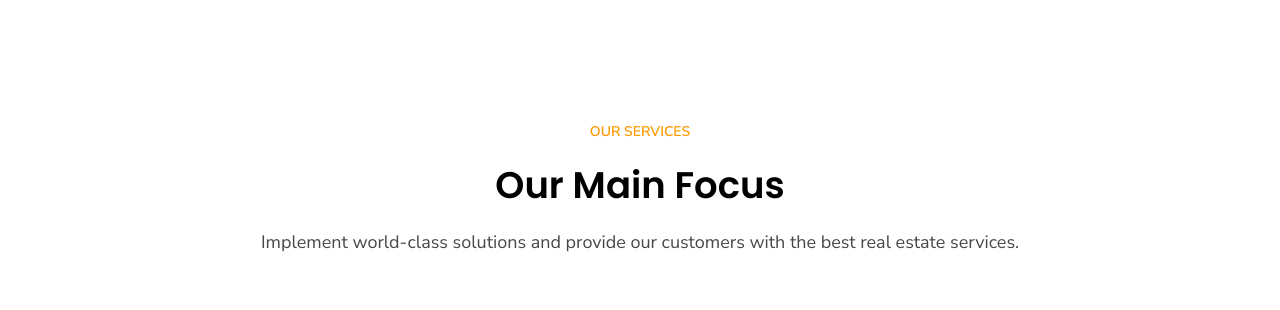
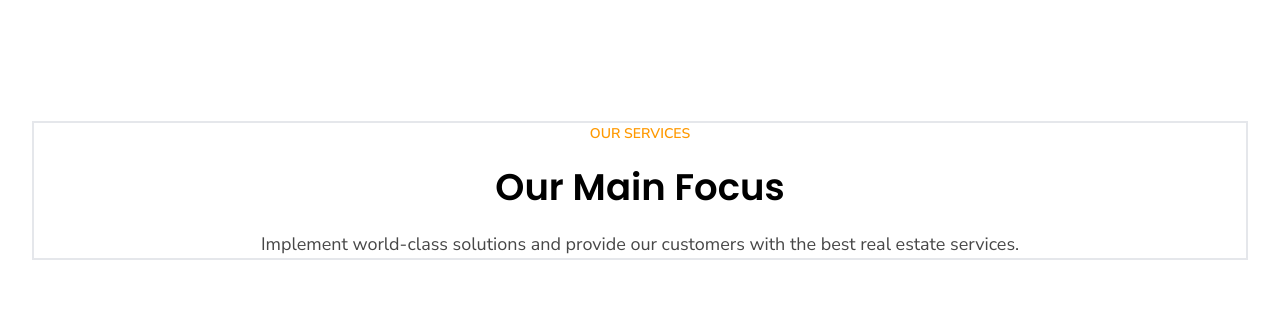
Before and after one commit to joelebukatobi/imperial-comfort-suites, a Next.js app in the folder frontend/: page / in a window 1280 px wide. Shown: the part 1840-2150 px from the top of the page. Built offline with nearby package versions, Linux system fonts and the light colour scheme.

Commit message:
Fixed changes to Services Header

```diff
--- a/frontend/src/assets/styles/global/layouts/header.module.scss
+++ b/frontend/src/assets/styles/global/layouts/header.module.scss
@@ -19,7 +19,7 @@
       }
     }
     & section {
-      @apply w-full h-[50vh] md:w-1/2 md:h-full;
+      @apply w-full h-[50rem] md:w-1/2 md:h-full;
       & figure {
         @apply absolute w-full md:h-full md:w-1/2 bottom-0 right-0;
       }
--- a/frontend/src/assets/styles/global/pages/index.module.scss
+++ b/frontend/src/assets/styles/global/pages/index.module.scss
@@ -62,7 +62,7 @@
     @apply mb-[8rem] md:mb-[20.8rem];
     //
     & header {
-      @apply flex flex-col items-center justify-center w-full;
+      @apply flex flex-col items-center justify-center w-full border-2;
     }
     //
     & main {
```
